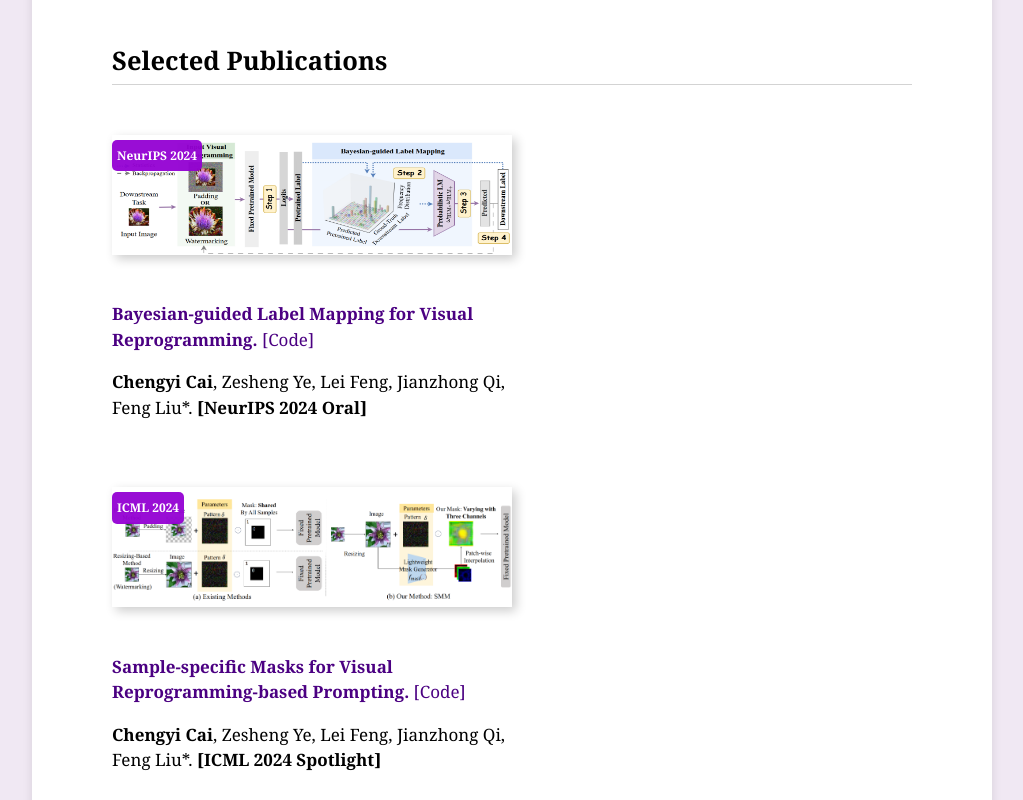
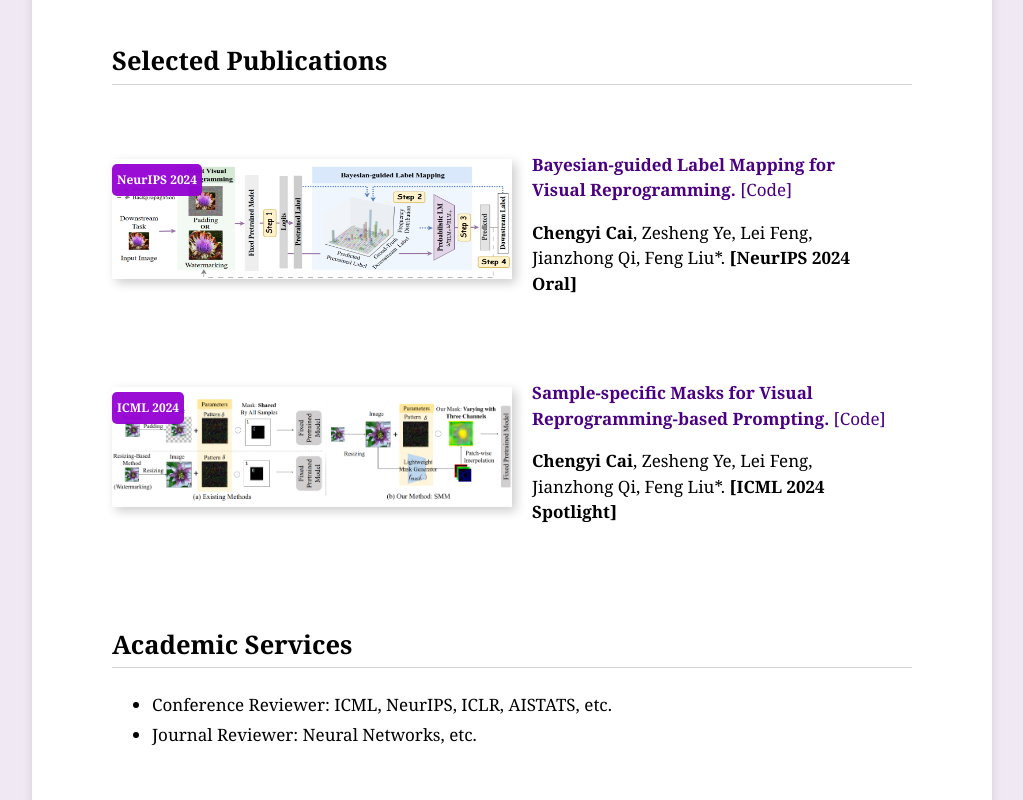
Before and after one commit to caichengyi/caichengyi.github.io, a plain HTML site: page index.html in a window 1280 px wide. Shown: the part 1240-2040 px from the top of the page, without its empty margins (128-1151 px from the left). Drawn offline with Linux system fonts and the light colour scheme.

Commit message:
Update index.html

```diff
--- a/index.html
+++ b/index.html
@@ -148,7 +148,7 @@
                         <img src="assets/BLM.png" alt="Image">
                         <div class="badge">NeurIPS 2024</div>
                     </div>
-                    <div style="width: 400px; ">
+                    <div style="width: 360px; ">
                         <p style="color: #4B0082; line-height: 1.5; text-align: left; "><strong><a href="https://arxiv.org/abs/2410.24018">Bayesian-guided Label Mapping for Visual Reprogramming.</a></strong>  <a href="https://github.com/tmlr-group/BayesianLM">[Code]</a> </p>
                         <p style="line-height: 1.5"><strong>Chengyi Cai</strong>, Zesheng Ye, Lei Feng, Jianzhong Qi, Feng Liu*.
                         <strong>[NeurIPS 2024 Oral]</strong></p>
@@ -160,7 +160,7 @@
                         <img src="assets/SMM.png" alt="Image">
                         <div class="badge">ICML 2024</div>
                     </div>
-                    <div style="width: 400px; ">
+                    <div style="width: 360px; ">
                         <p style="color: #4B0082; line-height: 1.5; text-align: left;"><strong><a href="https://arxiv.org/abs/2406.03150">Sample-specific Masks for Visual Reprogramming-based Prompting.</a></strong> <a href="https://github.com/tmlr-group/SMM">[Code]</a> </p>
                         <p style="line-height: 1.5"><strong>Chengyi Cai</strong>, Zesheng Ye, Lei Feng, Jianzhong Qi, Feng Liu*.
                         <strong>[ICML 2024 Spotlight]</strong></p>
```
